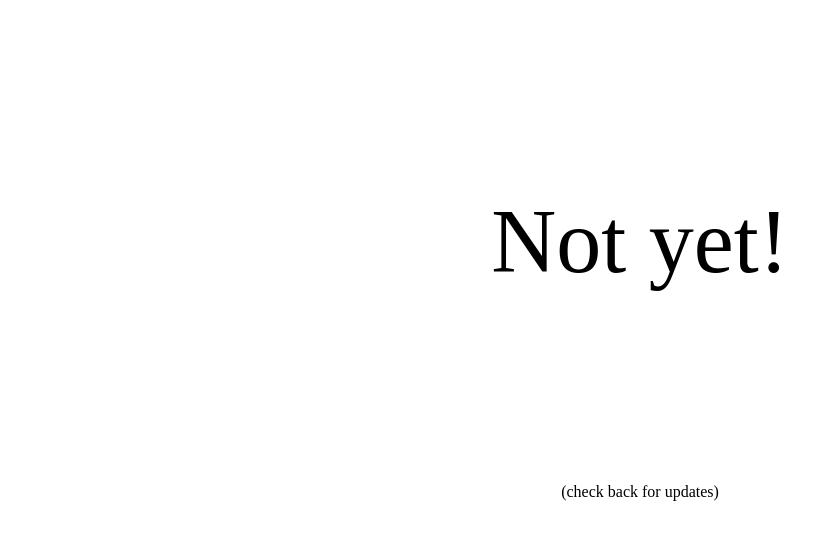
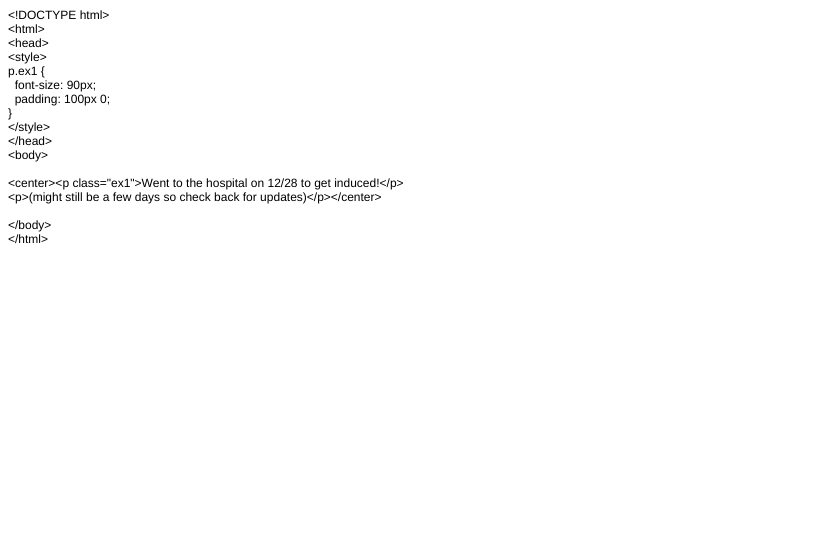
Before and after one commit to heinzhealey/baby, a plain HTML site: page index.html in a window 1280 px wide. Shown: the whole page, without its empty margins (0-834 px from the left). Drawn offline with Linux system fonts and the light colour scheme.

Commit message:
Update index.html

```diff
--- a/index.html
+++ b/index.html
@@ -1,17 +1,33 @@
-<!DOCTYPE html>
+<!DOCTYPE html PUBLIC "-//W3C//DTD HTML 4.01//EN" "http://www.w3.org/TR/html4/strict.dtd">
 <html>
 <head>
-<style>
-p.ex1 {
-  font-size: 90px;
-  padding: 100px 0;
-}
-</style>
+  <meta http-equiv="Content-Type" content="text/html; charset=utf-8">
+  <meta http-equiv="Content-Style-Type" content="text/css">
+  <title></title>
+  <meta name="Generator" content="Cocoa HTML Writer">
+  <meta name="CocoaVersion" content="2022.2">
+  <style type="text/css">
+    p.p1 {margin: 0.0px 0.0px 0.0px 0.0px; font: 12.0px Helvetica}
+    p.p2 {margin: 0.0px 0.0px 0.0px 0.0px; font: 12.0px Helvetica; min-height: 14.0px}
+  </style>
 </head>
 <body>
-
-<center><p class="ex1">Not yet!</p>
-<p>(check back for updates)</p></center>
-
+<p class="p1">&lt;!DOCTYPE html&gt;</p>
+<p class="p1">&lt;html&gt;</p>
+<p class="p1">&lt;head&gt;</p>
+<p class="p1">&lt;style&gt;</p>
+<p class="p1">p.ex1 {</p>
+<p class="p1"><span class="Apple-converted-space">  </span>font-size: 90px;</p>
+<p class="p1"><span class="Apple-converted-space">  </span>padding: 100px 0;</p>
+<p class="p1">}</p>
+<p class="p1">&lt;/style&gt;</p>
+<p class="p1">&lt;/head&gt;</p>
+<p class="p1">&lt;body&gt;</p>
+<p class="p2"><br></p>
+<p class="p1">&lt;center&gt;&lt;p class="ex1"&gt;Went to the hospital on 12/28 to get induced!&lt;/p&gt;</p>
+<p class="p1">&lt;p&gt;(might still be a few days so check back for updates)&lt;/p&gt;&lt;/center&gt;</p>
+<p class="p2"><br></p>
+<p class="p1">&lt;/body&gt;</p>
+<p class="p1">&lt;/html&gt;</p>
 </body>
 </html>
```
